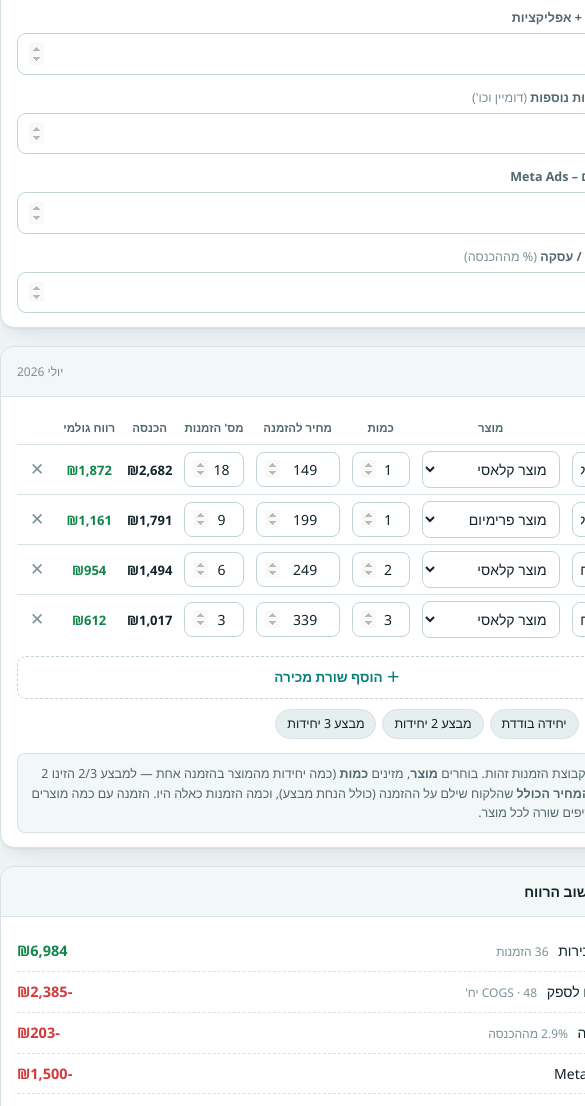
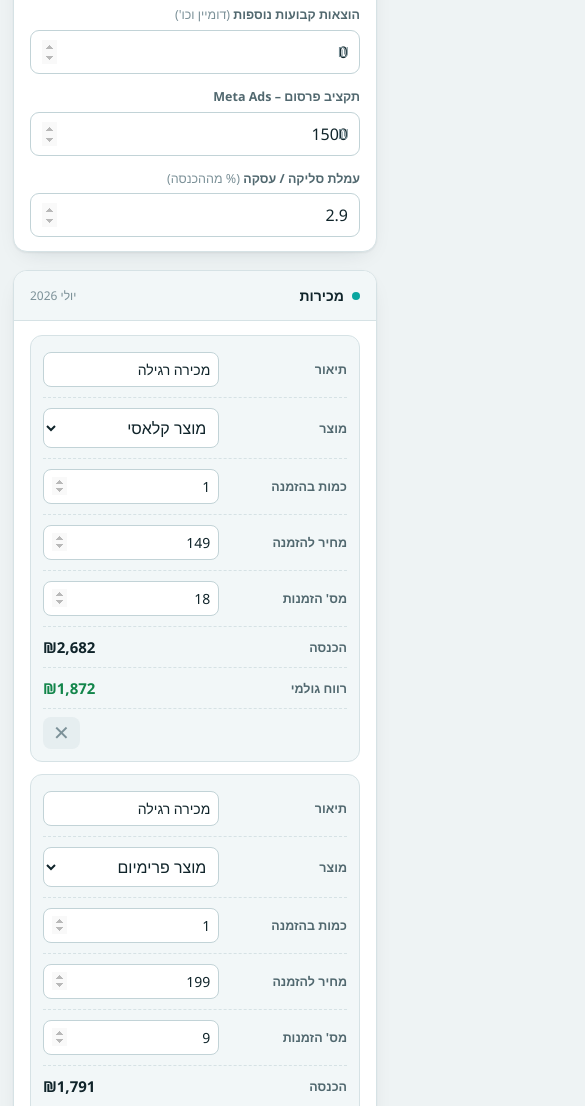
Before and after one commit to yosibar1/dropship-profit-calc, a plain HTML site: page index.html in a window 390 px wide. Shown: the part 894-2000 px from the top of the page, 585 px wide, since content can reach past the window. Drawn offline with Linux system fonts and the light colour scheme.

Commit message:
Make fully responsive: mobile card layout, fix horizontal overflow

```diff
--- a/index.html
+++ b/index.html
@@ -97,6 +97,8 @@
   .val.pos { color: var(--good); } .val.neg { color: var(--bad); }
 
   .grid { display: grid; grid-template-columns: 340px 1fr; gap: 18px; align-items: start; }
+  .grid > * { min-width: 0; }
+  .grid main { min-width: 0; }
   .card > h2 { margin: 0; font-size: 14px; font-weight: 700; padding: 14px 16px; border-bottom: 1px solid var(--line); display: flex; align-items: center; gap: 8px; background: var(--surface-2); }
   .card > h2 .dot { width: 8px; height: 8px; border-radius: 50%; background: var(--accent); flex: none; }
   .card > h2 .h2-note { margin-inline-start: auto; font-weight: 500; font-size: 12px; color: var(--ink-3); }
@@ -196,7 +198,54 @@
     .kpis { grid-template-columns: 1fr 1fr; }
     .monthbar { justify-content: flex-start; }
   }
-  @media (max-width: 460px) { .kpi .val { font-size: 23px; } .mini-kpis { grid-template-columns: 1fr; } }
+
+  /* Tablet / small */
+  @media (max-width: 680px) {
+    .wrap { padding: 16px 13px 64px; }
+    header { gap: 11px; }
+    .logo { width: 40px; height: 40px; font-size: 21px; }
+    .title-block h1 { font-size: 18px; }
+    .title-block p { font-size: 12px; }
+    .head-actions { width: 100%; margin-inline-start: 0; }
+    .monthbar { padding: 11px 12px; }
+    .mb-left, .mb-right { flex: 1 1 100%; }
+    .mb-right { justify-content: space-between; }
+    .month-select { flex: 1; min-width: 0; }
+    .newMonthWrap { flex: 1; }
+    .month-input { flex: 1; }
+  }
+
+  /* Phone — stack the sales table into labeled cards */
+  @media (max-width: 600px) {
+    .kpis { grid-template-columns: 1fr 1fr; gap: 10px; }
+    .kpi { padding: 13px 13px; }
+    .kpi .val { font-size: 22px; }
+    .mini-kpis { grid-template-columns: 1fr; }
+    input[type="text"], input[type="number"], select.prod-select, .month-select, .month-input { font-size: 16px; }
+
+    table.sales { min-width: 0; }
+    table.sales thead { display: none; }
+    table.sales, table.sales tbody, table.sales tr, table.sales td { display: block; width: 100%; }
+    table.sales tr {
+      border: 1px solid var(--line); border-radius: 12px; padding: 6px 12px; margin-bottom: 12px; background: var(--surface-2);
+    }
+    table.sales td {
+      border-bottom: 1px dashed var(--line) !important; padding: 10px 0; text-align: start;
+      display: flex; align-items: center; justify-content: space-between; gap: 12px;
+    }
+    table.sales td:last-child { border-bottom: none !important; }
+    table.sales td::before {
+      content: attr(data-label); font-size: 12.5px; font-weight: 650; color: var(--ink-2); flex: none; white-space: nowrap;
+    }
+    table.sales td.del-cell::before { content: none; }
+    table.sales td.del-cell { justify-content: flex-end; padding: 8px 0 6px; }
+    table.sales input, table.sales select.prod-select { text-align: start; max-width: 58%; min-width: 0; }
+    table.sales td.cell-calc { font-size: 15px; }
+    .row-del { font-size: 20px; padding: 6px 10px; background: var(--surface-3); border-radius: 8px; }
+  }
+  @media (max-width: 360px) {
+    .kpis { grid-template-columns: 1fr; }
+  }
   @media (prefers-reduced-motion: reduce) { * { transition: none !important; } }
 </style>
 
@@ -446,19 +495,19 @@
       i.className = cls; i.value = val; if (attrs.ph) i.placeholder = attrs.ph;
       i.addEventListener("input", onEdit); return i;
     }
-    var tdDesc = document.createElement("td"); tdDesc.className = "desc-col";
+    var tdDesc = document.createElement("td"); tdDesc.className = "desc-col"; tdDesc.setAttribute("data-label", "תיאור");
     var iDesc = inp("desc", data.desc, { type: "text", ph: "לדוגמה: מכירה רגילה" }); tdDesc.appendChild(iDesc);
 
-    var tdProd = document.createElement("td");
+    var tdProd = document.createElement("td"); tdProd.setAttribute("data-label", "מוצר");
     var sel = document.createElement("select"); sel.className = "prod-select";
     fillOptions(sel, data.productId); sel.addEventListener("change", onEdit); tdProd.appendChild(sel);
 
-    var tdQty = document.createElement("td"); var iQty = inp("", data.qty, {}); tdQty.appendChild(iQty);
-    var tdP = document.createElement("td"); var iP = inp("", data.price, { step: "1" }); tdP.appendChild(iP);
-    var tdO = document.createElement("td"); var iO = inp("", data.orders, {}); tdO.appendChild(iO);
-    var tdRev = document.createElement("td"); tdRev.className = "cell-calc";
-    var tdProf = document.createElement("td"); tdProf.className = "cell-calc";
-    var tdDel = document.createElement("td");
+    var tdQty = document.createElement("td"); tdQty.setAttribute("data-label", "כמות בהזמנה"); var iQty = inp("", data.qty, {}); tdQty.appendChild(iQty);
+    var tdP = document.createElement("td"); tdP.setAttribute("data-label", "מחיר להזמנה"); var iP = inp("", data.price, { step: "1" }); tdP.appendChild(iP);
+    var tdO = document.createElement("td"); tdO.setAttribute("data-label", "מס' הזמנות"); var iO = inp("", data.orders, {}); tdO.appendChild(iO);
+    var tdRev = document.createElement("td"); tdRev.className = "cell-calc"; tdRev.setAttribute("data-label", "הכנסה");
+    var tdProf = document.createElement("td"); tdProf.className = "cell-calc"; tdProf.setAttribute("data-label", "רווח גולמי");
+    var tdDel = document.createElement("td"); tdDel.className = "del-cell";
     var del = document.createElement("button"); del.className = "row-del"; del.textContent = "✕"; del.title = "מחק שורה";
     del.addEventListener("click", function () { tr.parentNode.removeChild(tr); onEdit(); });
     tdDel.appendChild(del);
```
